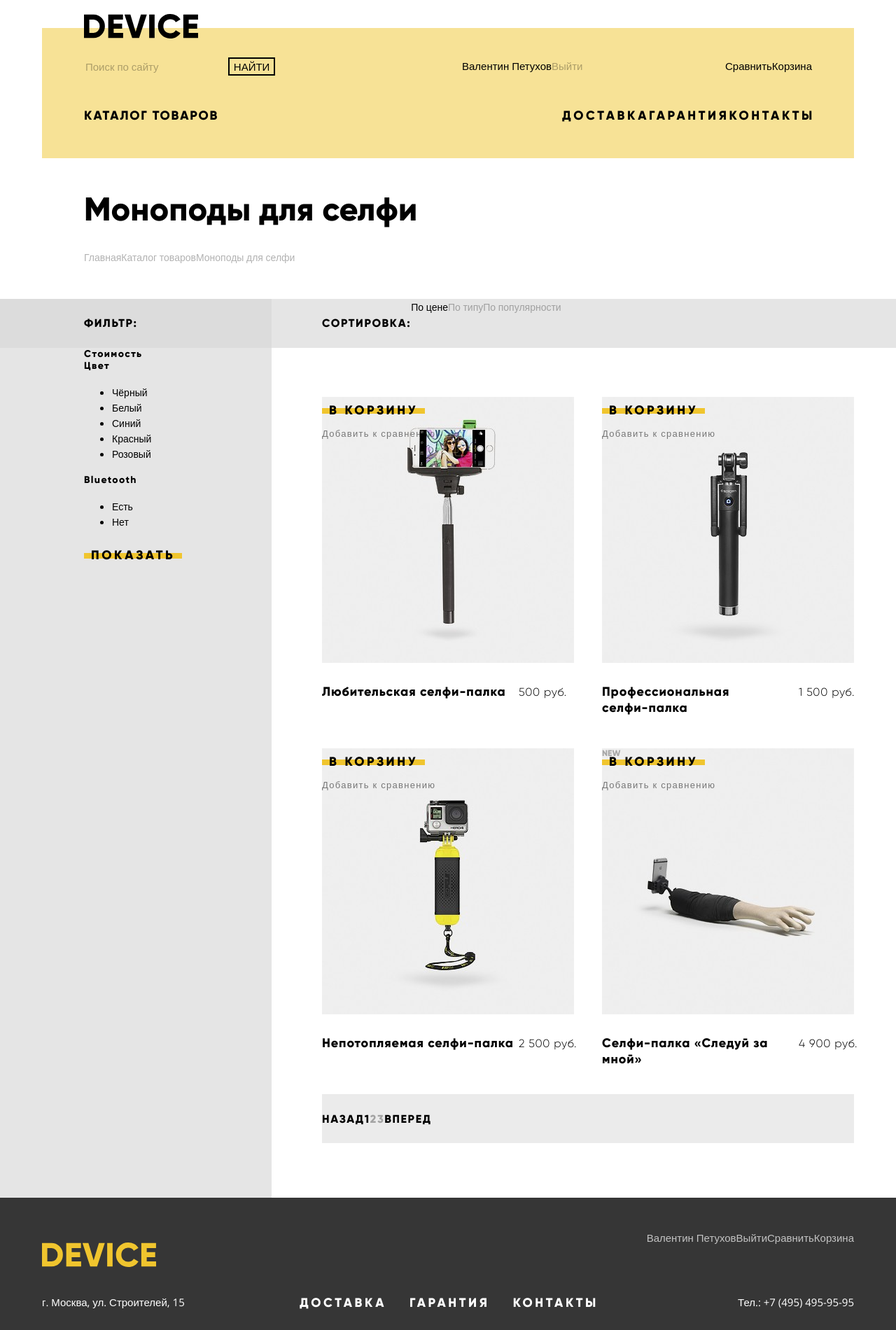
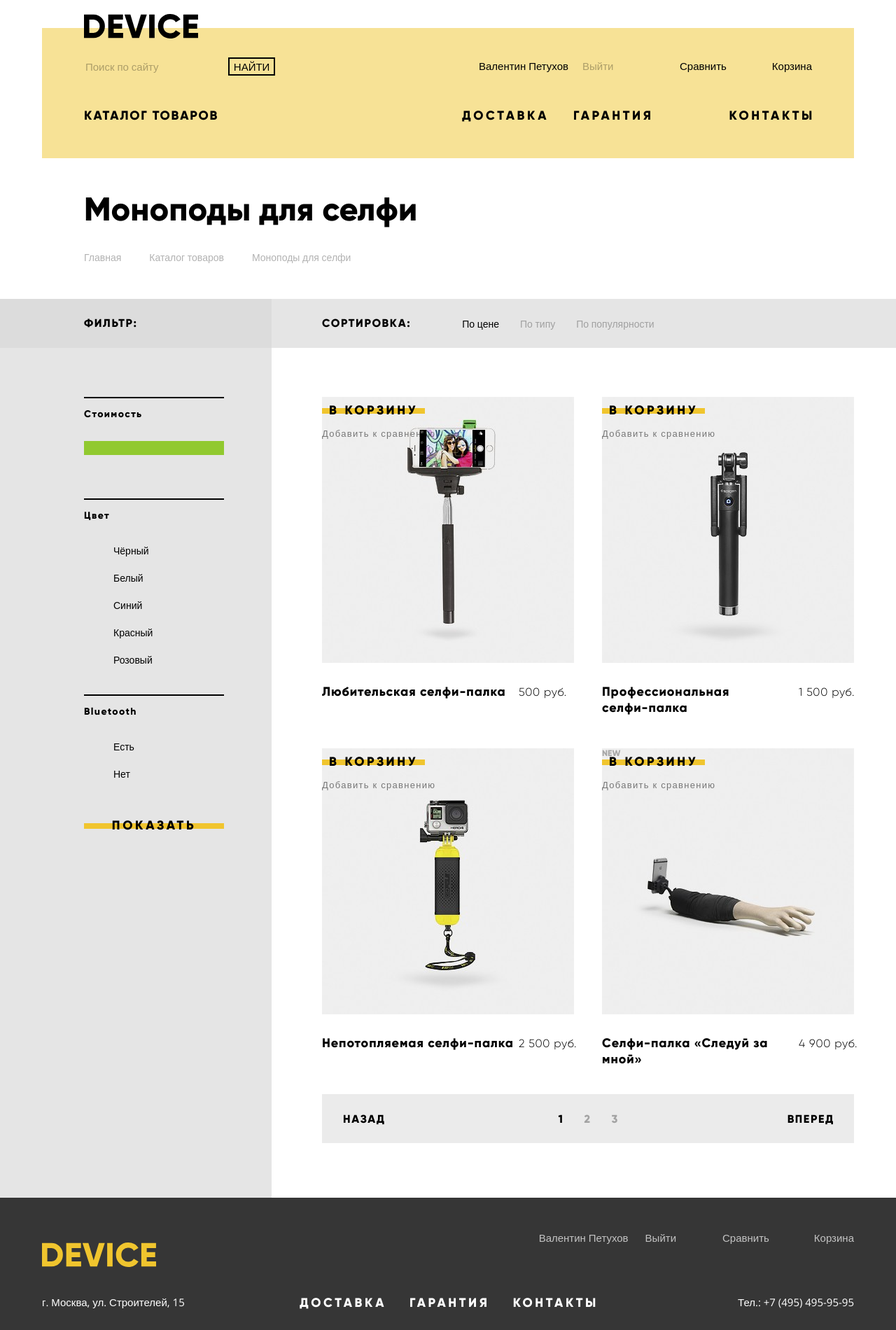
Before and after one commit to zvovas/20520-device-29, a plain HTML site: page catalog.html in a window 1280 px wide. Shown: the top 1900 px of the page at 70% size. Drawn offline with nearby package versions, Linux system fonts and the light colour scheme.

Commit message:
Заканчивает разметку сеток страниц

```diff
--- a/catalog.html
+++ b/catalog.html
@@ -9,6 +9,7 @@
 </head>
 <body class="page-body">
   <header class="main-header inside-header container">
+    <div class="wrapper">
       <a class="main-logo-header" href="index.html">
         <img src="img/logo-header.svg" width="163" height="35" alt="Логотип интернет магазина DEVICE">
       </a>
@@ -19,8 +20,8 @@
       </form>
       <ul class="user-links-list-header">
         <li class="user-links-item"><a class="profile-link" href="#">Валентин Петухов</a></li>
-      <li class="user-links-item push"><a class="logout-link" href="#">Выйти</a></li>
-      <li class="user-links-item"><a class="compare-link" href="#">Сравнить</a></li>
+        <li class="user-links-item"><a class="logout-link" href="#">Выйти</a></li>
+        <li class="user-links-item push"><a class="compare-link" href="#">Сравнить</a></li>
         <li class="user-links-item"><a class="cart-link" href="#">Корзина</a></li>
       </ul>
       <nav class="main-navigation">
@@ -41,6 +42,8 @@
           <li class="main-navigation-item"><a href="#">Контакты</a></li>
         </ul>
       </nav>
+    </div>
+
   </header>
 
   <main>
@@ -78,7 +81,7 @@
           </fieldset>
           <fieldset class="fieldset-color">
             <legend>Цвет</legend>
-            <ul class="filter-color">
+            <ul class="filter-color-list">
               <li class="filter-option">
                 <input type="checkbox" class="visually-hidden filter-input filter-input-checkbox" id="filter-color-black" name="color-black" checked>
                 <label for="filter-color-black">Чёрный</label>
@@ -103,7 +106,7 @@
           </fieldset>
           <fieldset class="fieldset-bluetooth">
             <legend>Bluetooth</legend>
-            <ul class="filter-bluetooth">
+            <ul class="filter-bluetooth-list">
               <li class="filter-option">
                 <input type="radio" class="visually-hidden filter-input filter-input-radio" id="filter-bluetooth-yes" name="bluetooth" value="bluetooth-yes" checked>
                 <label for="filter-bluetooth-yes">Есть</label>
@@ -172,7 +175,7 @@
             </li>
           </ul>
           <ul class="pagination-list catalog-container">
-            <li class="pagination-item previous disabled"><a>Назад</a></li>
+            <li class="pagination-item previous"><a>Назад</a></li>
             <li class="pagination-item active"><a>1</a></li>
             <li class="pagination-item"><a href="#">2</a></li>
             <li class="pagination-item"><a href="#">3</a></li>
--- a/css/style.css
+++ b/css/style.css
@@ -85,8 +85,9 @@ img {
 }
 
 .container {
-  width: 1160px;
+  width: 1240px;
   margin: 0 auto;
+  padding: 0 40px;
 }
 
 .temporary-hidden {
@@ -95,15 +96,15 @@ img {
 
 /* Header */
 
-.main-header {
+.main-header .wrapper {
   display: grid;
-  grid-template-columns: 540px auto;
+  grid-template-columns: 440px auto;
+  column-gap: 100px;
   align-items: start;
   position: relative;
-  padding: 0 60px;
-  margin-top: 40px;
+  padding: 40px 60px 0;
 
-  background-color: var(--special-yellow);
+  background-image: linear-gradient(transparent, transparent 40px, var(--special-yellow) 40px, var(--special-yellow));
 }
 .inside-header {
   margin-bottom: 44px;
@@ -111,7 +112,7 @@ img {
 
 .main-logo-header {
   position: absolute;
-  top: -20px;
+  top: 20px;
   left: 60px;
 }
 
@@ -168,6 +169,8 @@ img {
 
 .user-links-list-header {
   display: flex;
+  flex-wrap: wrap;
+  justify-content: flex-end;
   margin: 0;
   padding: 0;
   margin-top: 44px;
@@ -181,8 +184,20 @@ img {
   list-style: none;
 }
 
+.user-links-list-header .user-links-item:not(:first-child) {
+  margin-left: 20px;
+}
+
+.user-links-list-header .user-links-item:first-child {
+  margin-left: 24px;
+}
+
+.user-links-list-header .user-links-item:last-child {
+  margin-left: 65px;
+}
+
 .user-links-list-header .user-links-item.push {
-  margin-right: auto;
+  margin-left: auto;
 }
 
 .user-links-list-header a {
@@ -223,7 +238,12 @@ img {
   list-style: none;
 }
 
+.main-navigation-item:not(:first-child) {
+  margin-left: 35px;
+}
+
 .main-navigation-item:last-child {
+  margin-left: 108px;
   margin-right: -4px;
 }
 
@@ -259,7 +279,7 @@ img {
 
 /* Main - index.html */
 
-.popular-products {
+.popular-products .wrapper {
   min-height: 494px;
   margin-bottom: 71px;
 
@@ -269,7 +289,6 @@ img {
 .popular-products-list {
   margin: 0;
   padding: 0;
-  padding-right: 60px;
 
   list-style: none;
 }
@@ -277,7 +296,7 @@ img {
 .popular-products-item {
   position: relative;
   display: grid;
-  grid-template-columns: auto 500px;
+  grid-template-columns: auto 560px;
   grid-template-areas:
     "image slogan"
     "image description"
@@ -290,7 +309,7 @@ img {
   content: "";
 
   position: absolute;
-  right: -13px;
+  right: 47px;
   top: -33px;
 
   font-weight: 800;
@@ -320,6 +339,7 @@ img {
   grid-area: slogan;
   margin-top: 78px;
   margin-bottom: 27px;
+  padding-right: 60px;
   z-index: 2;
 
   font-weight: 800;
@@ -331,6 +351,7 @@ img {
   grid-area: description;
   margin: 0;
   margin-bottom: 50px;
+  padding-right: 60px;
   z-index: 2;
 
   font-family: "Open Sans", Arial, sans-serif;
@@ -352,10 +373,9 @@ img {
   justify-content: start;
   align-content: start;
   grid-template-columns: auto;
-  gap: 15px 60px;
+  gap: 15px 62px;
 
   font-weight: 300;
-  letter-spacing: 0.1em;
 }
 
 .characteristics-value {
@@ -364,6 +384,7 @@ img {
 
   font-size: 36px;
   line-height: 42px;
+  letter-spacing: 0.1em;
 }
 
 .characteristics-key {
@@ -371,6 +392,7 @@ img {
 
   font-size: 13px;
   line-height: 15px;
+  letter-spacing: 0.1em;
 }
 
 .button {
@@ -408,6 +430,7 @@ img {
   display: grid;
   grid-template-columns: repeat(6, 160px);
   column-gap: 40px;
+  row-gap: 220px;
   margin: 0;
   padding: 0;
   margin-top: 271px;
@@ -459,7 +482,7 @@ img {
   content: "";
 
   position: absolute;
-  left: 277px;
+  left: 317px;
   top: -80px;
   width: 7px;
   height: 320px;
@@ -488,8 +511,20 @@ img {
   background-image: linear-gradient(transparent 16px, var(--special-yellow-dark) 16px, var(--special-yellow-dark) 24px, transparent 24px);
 }
 
+.services-slider::before {
+  content: "";
+
+  display: block;
+  position: absolute;
+  left: 277px;
+  width: 7px;
+  height: 110px;
+
+  background-color: var(--basic-black);
+}
+
 .services-slider:last-child {
-  margin-bottom: 0;
+  margin-bottom: 145px;
 }
 
 .services-slider.active::after {
@@ -563,7 +598,7 @@ img {
   opacity: 0.2;
 }
 
-.manufacturer-item:first-child {
+.manufacturer-item.dji {
   opacity: 0.185;
 }
 
@@ -671,6 +706,10 @@ img {
   list-style: none;
 }
 
+.breadcrumbs-item:not(:last-child) {
+  margin-right: 40px;
+}
+
 .breadcrumbs-item a {
   font-family: "Open Sans", Arial, sans-serif;
   font-weight: 300;
@@ -704,6 +743,8 @@ img {
 }
 
 .filters-heading-wrapper {
+  margin-bottom: 70px;
+
   background-color: var(--special-grey-light-dc);
 }
 
@@ -729,17 +770,32 @@ img {
   margin-bottom: 25px;
 }
 
+.product-filter {
+  display: flex;
+  flex-direction: column;
+}
+
 .product-filter fieldset {
   margin: 0;
   padding: 0;
   border: none;
 }
 
+.product-filter fieldset:last-of-type {
+  margin-bottom: 5px;
+}
+
 .product-filter legend {
+  width: 200px;
+  padding-top: 14px;
+  margin-bottom: 30px;
+
   font-weight: 800;
   font-size: 14px;
   line-height: 17px;
   letter-spacing: 0.1em;
+
+  border-top: 2px solid var(--basic-black);
 }
 
 .product-filter label {
@@ -747,6 +803,30 @@ img {
   font-weight: 300;
   font-size: 14px;
   line-height: 19px;
+}
+
+.fieldset-price .toggle-price {
+  /* временно для сетки */
+  display: block;
+  width: 200px;
+  height: 20px;
+  margin-bottom: 62px;
+
+  background-color: var(--special-green);
+}
+
+.filter-color-list,
+.filter-bluetooth-list {
+  margin: 0;
+  padding: 0;
+  margin-bottom: 39px;
+  padding-left: 42px;
+
+  list-style: none;
+}
+
+.filter-option:not(:last-child) {
+  margin-bottom: 17px;
 }
 
 .products-wrapper {
@@ -771,6 +851,8 @@ img {
 }
 
 .sorting-heading {
+  margin-right: 73px;
+
   font-size: 16px;
   line-height: 20px;
   letter-spacing: 0.1em;
@@ -781,8 +863,13 @@ img {
   display: flex;
   margin: 0;
   padding: 0;
+  margin-top: 24px;
 
   list-style: none;
+}
+
+.sorting-item {
+  margin-right: 30px;
 }
 
 .sorting-item a {
@@ -912,8 +999,21 @@ img {
   padding-bottom: 24px;
 }
 
+.pagination-item:not(.previous):not(:nth-last-child(2)):not(.next) {
+  margin-right: 29px;
+}
+
+.pagination-item:first-child {
+  margin-right: auto;
+}
+.pagination-item:last-child {
+  margin-left: auto;
+}
+
+
+
 .pagination-item a {
-  padding-top: 25px;
+  padding-top: 26px;
   padding-bottom: 25px;
 
   font-weight: 800;
@@ -924,6 +1024,16 @@ img {
   color: var(--basic-black);
 
   opacity: 0.3;
+}
+
+.pagination-item.previous a {
+  padding-left: 30px;
+  padding-right: 30px;
+}
+
+.pagination-item.next a {
+  padding-left: 24px;
+  padding-right: 28px;
 }
 
 .pagination-item.active a,
@@ -1001,6 +1111,18 @@ img {
   padding: 0;
 
   list-style: none;
+}
+
+.user-links-list-footer .user-links-item {
+  margin-left: 24px;
+}
+
+.user-links-list-footer .user-links-item:nth-last-child(1) {
+  margin-left: 64px;
+}
+
+.user-links-list-footer .user-links-item:nth-last-child(2) {
+  margin-left: 66px;
 }
 
 .user-links-list-footer a {
@@ -1089,6 +1211,10 @@ img {
   list-style: none;
 }
 
+.social-item:not(:last-child) {
+  margin-right: 20px;
+}
+
 .copyright {
   grid-area: copyright;
   justify-self: end;
```
Also changed, not shown: index.html (+9 -3 lines). Lines whose indentation alone changed are shown as unchanged.
